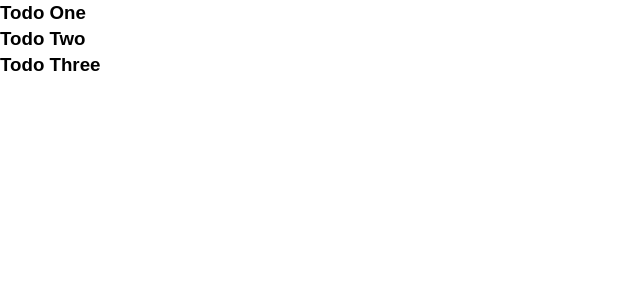
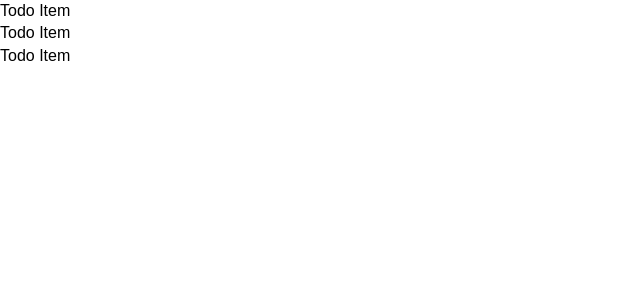
Before and after one commit to FrancoisCoding/vue-todo, a Vue app: page / in a window 1280 px wide. Shown: the top 300 px of the page, without its empty margins (0-640 px from the left). Built offline with nearby package versions, Linux system fonts and the light colour scheme.

Commit message:
Imported TodoItem into Todos

```diff
--- a/src/components/Todos.vue
+++ b/src/components/Todos.vue
@@ -1,14 +1,19 @@
 <template>
   <div>
     <div v-for="todo in todos" :key="todo.id">
-      <h3>{{todo.title}}</h3>
+      <TodoItem />
     </div>
   </div>
 </template>
 
 <script>
+import TodoItem from "./TodoItem.vue";
+
 export default {
   name: "Todos",
+  components: {
+    TodoItem
+  },
   props: ["todos"]
 };
 </script>
```
